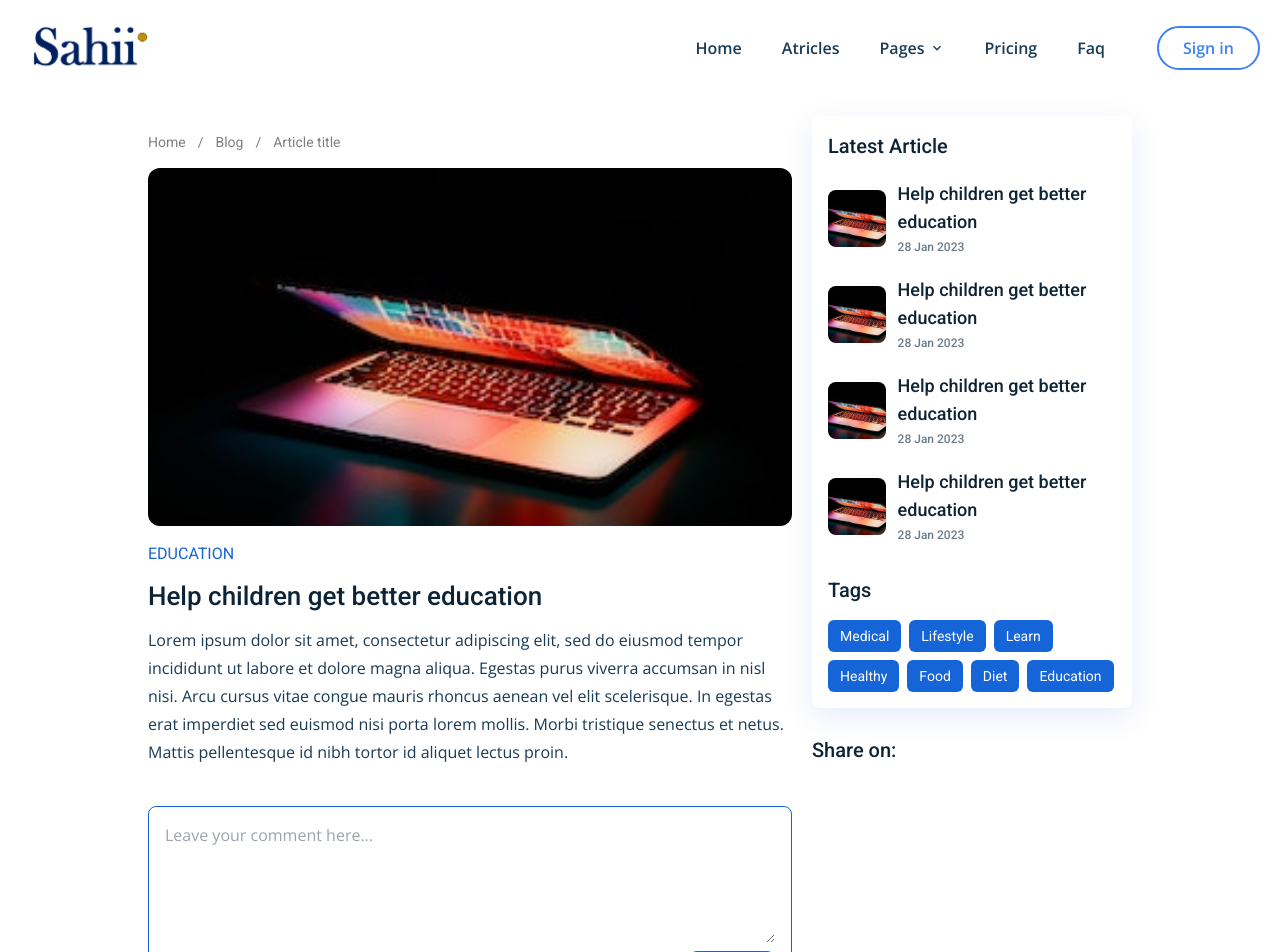
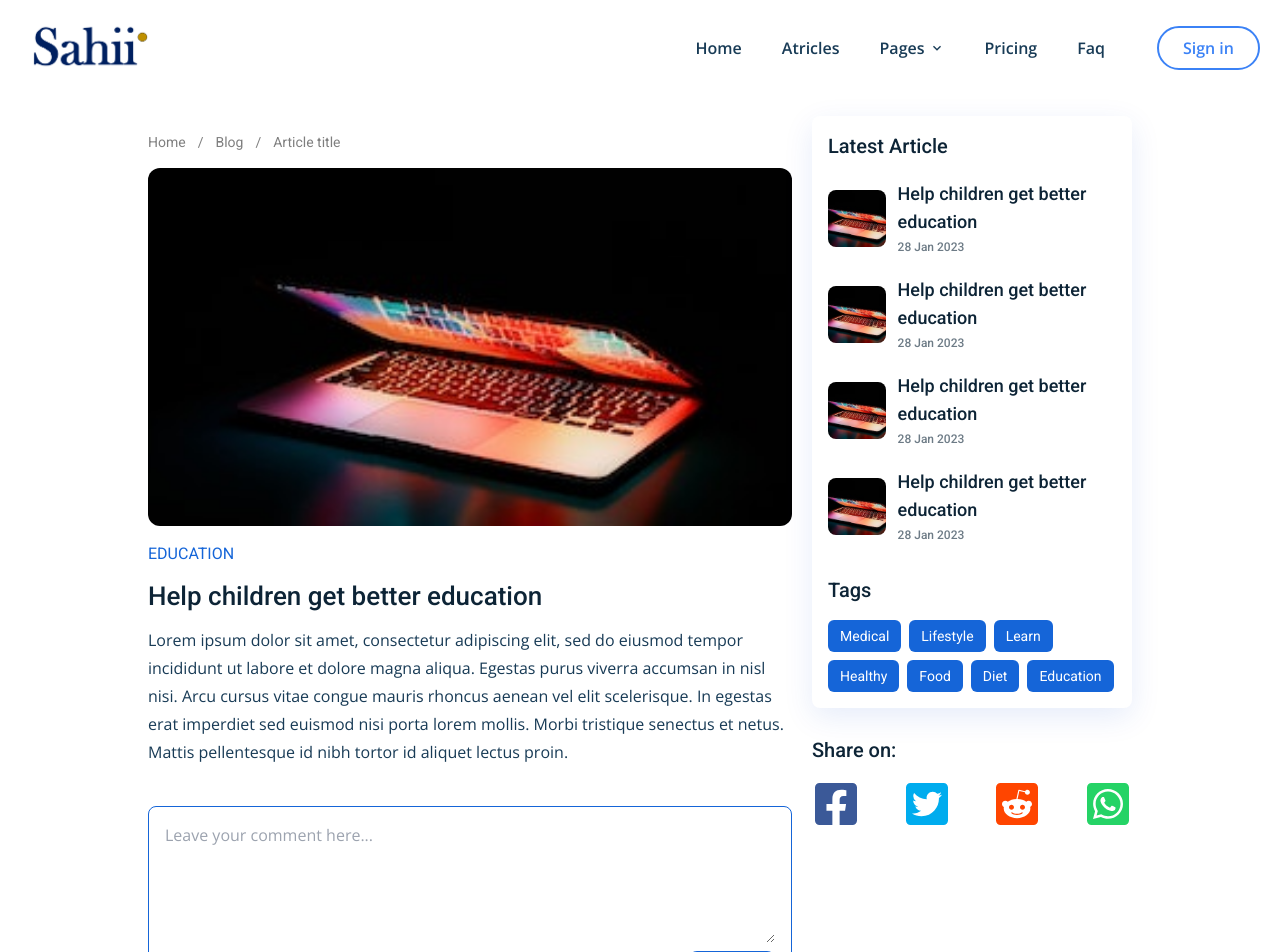
Before and after one commit to Mo-Gamer-2000/frontend-blog-app, a React (Create React App) app: page /blog/1 in a window 1280 px wide. Shown: the top 952 px of the page. Built offline with nearby package versions, Linux system fonts and the light colour scheme.

Commit message:
Share article buttons created on blog page

```diff
--- /dev/null
+++ b/src/components/SocialShareButtons.jsx
@@ -0,0 +1,44 @@
+import React from "react";
+import {
+    FaFacebookSquare,
+    FaTwitterSquare,
+    FaRedditSquare,
+    FaWhatsappSquare,
+} from "react-icons/fa";
+
+const SocialShareButtons = ({ url, title }) => {
+    return (
+        <div className="w-full flex justify-between">
+            <a
+                target="_blank"
+                rel="noreferrer"
+                href={`https://www.facebook.com/dialog/share?app_id=1142160779802620&display=popup&href=${url}`}
+            >
+                <FaFacebookSquare className="text-[#3b5998] w-12 h-auto" />
+            </a>
+            <a
+                target="_blank"
+                rel="noreferrer"
+                href={`https://twitter.com/intent/tweet?url=${url}`}
+            >
+                <FaTwitterSquare className="text-[#00acee] w-12 h-auto" />
+            </a>
+            <a
+                target="_blank"
+                rel="noreferrer"
+                href={`http://www.reddit.com/submit?url=${url}&title=${title}`}
+            >
+                <FaRedditSquare className="text-[#ff4500] w-12 h-auto" />
+            </a>
+            <a
+                target="_blank"
+                rel="noreferrer"
+                href={`https://api.whatsapp.com/send/?text=${url}`}
+            >
+                <FaWhatsappSquare className="text-[#25D366] w-12 h-auto" />
+            </a>
+        </div>
+    );
+};
+
+export default SocialShareButtons;
--- a/src/pages/articleDetail/ArticleDetailPage.jsx
+++ b/src/pages/articleDetail/ArticleDetailPage.jsx
@@ -3,7 +3,7 @@ import { Link } from "react-router-dom";
 import BreadCrumbs from "../../components/BreadCrumbs";
 import CommentsContainer from "../../components/comments/CommentsContainer";
 import MainLayout from "../../components/MainLayout";
-// import SocialShareButtons from "../../components/SocialShareButtons";
+import SocialShareButtons from "../../components/SocialShareButtons";
 import { images } from "../../constants";
 import SuggestedPosts from "./container/SuggestedPosts";
 
@@ -94,14 +94,14 @@ const ArticleDetailPage = () => {
                         <h2 className="font-roboto font-medium text-dark-hard mb-4 md:text-xl">
                             Share on:
                         </h2>
-                        {/*  <SocialShareButtons
+                        <SocialShareButtons
                             url={encodeURI(
                                 "https://github.com/Mo-Gamer-2000"
                             )}
                             title={encodeURIComponent(
                                 "Mo-Gamer-2000"
                             )}
-                        />*/}
+                        />
                     </div>
                 </div>
             </section>
```
